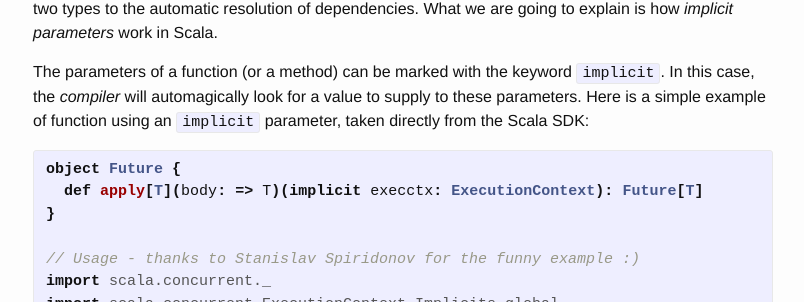
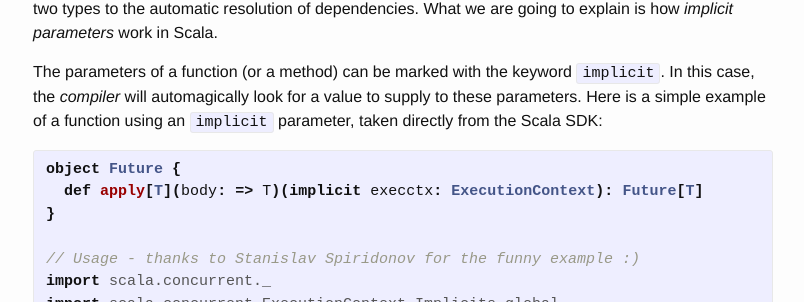
Before and after one commit to rcardin/rcardin.github.io, a Jekyll site: the page built from _posts/2017-10-15-resolve-me-implicitly.markdown, in a window 1280 px wide and 1400 px high, scrolled down 3348 px. Shown: the part 172-474 px from the top of the window, without its empty margins (237-1041 px from the left). Built offline with Jekyll 4.4.1, drawn with Linux system fonts in a browser that asks for light colours; comment, search, counter and statistics services are not loaded; some of the changed text lies outside the part shown.

Commit message:
Typos corrections

```diff
--- a/_posts/2017-10-15-resolve-me-implicitly.markdown
+++ b/_posts/2017-10-15-resolve-me-implicitly.markdown
@@ -112,7 +112,7 @@ I suppose that you are asking why are we talking about currying instead of depen
 ### Implicits
 Implicits are another awesome feature of the Scala programming language. Hated by someone and feared by most, implicits can be applied to resolve a lot of problems, from automatic conversion between two types to the automatic resolution of dependencies. What we are going to explain is how _implicit parameters_ work in Scala.
 
-The parameters of a function (or a method) can be marked with the keyword `implicit`. In this case, the _compiler_ will automagically look for a value to supply to these parameters. Here is a simple example of function using an `implicit` parameter, taken directly from the Scala SDK:
+The parameters of a function (or a method) can be marked with the keyword `implicit`. In this case, the _compiler_ will automagically look for a value to supply to these parameters. Here is a simple example of a function using an `implicit` parameter, taken directly from the Scala SDK:
 
 {% highlight scala %}
 object Future {
@@ -146,7 +146,7 @@ So far, so good. We just added another piece to our dependency injection puzzle.
 ### Dependency Injection using implicits
 Until now, we learned how to currying a function; We learned how implicits work in Scala. It's time to put them all together.
 
-#### Object oriented programming
+#### Object-oriented programming
 As you probably already understood, we can use implicits to instruct the compiler to automatically resolve components dependencies. Let's start from types. We have already learned that dependencies of a class should be declared in its constructor. We learned that for every parameter of a function or method that is marked as `implicit`, the compiler search for an object of the same type in the appropriate scope.
 
 {% highlight scala %}
```
Also changed, not shown: other parts of _posts/2017-10-15-resolve-me-implicitly.markdown (+1 -1 lines).
